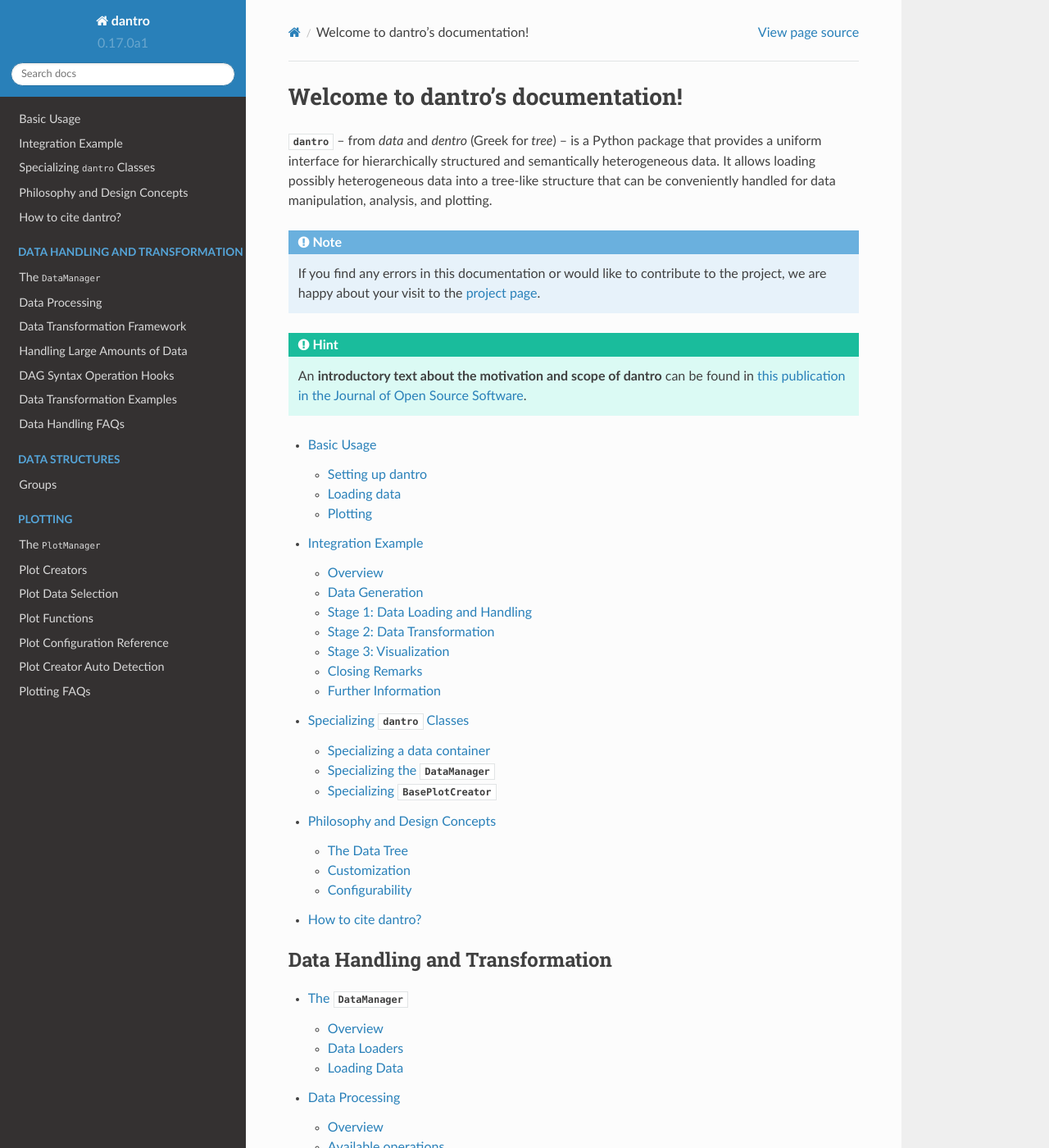
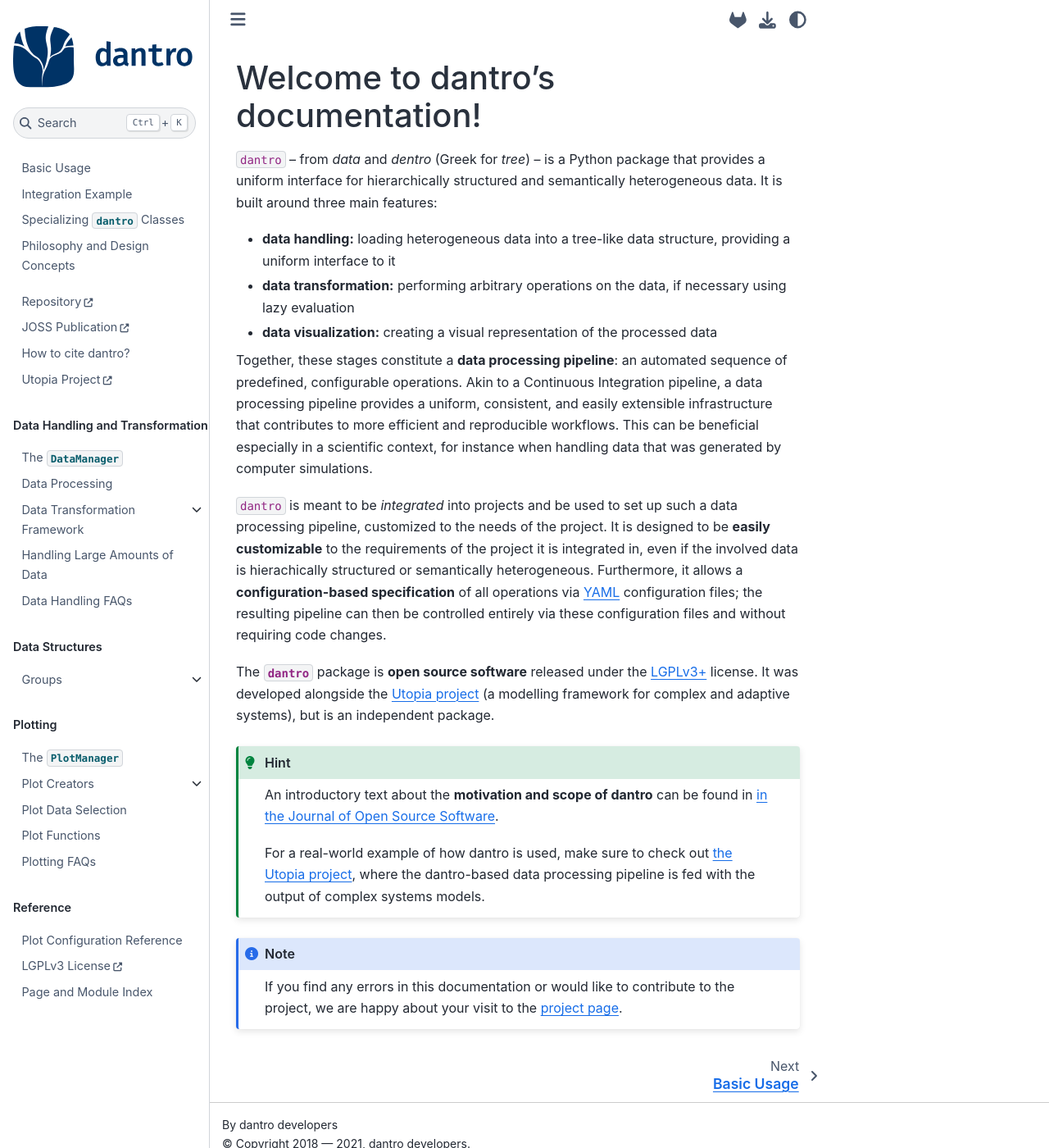
Before and after one commit to utopia-foss/dantro, a Sphinx documentation site: the page built from doc/index.rst, in a window 1280 px wide and 1400 px high. Shown: the whole window at 82% size. Built offline with Sphinx 7.4.7 and the Sphinx Book theme 1.1.4, drawn with Linux system fonts in a browser that asks for light colours; pages that are not in the unit, such as notebooks, are missing from menus; some of the changed text lies outside the part shown.

Commit message:
Use Sphinx Book Theme & improve docs structure and design

```diff
--- /dev/null
+++ b/doc/_static/css/custom.css
@@ -0,0 +1,34 @@
+/*
+dantro-specific customizations to the Sphinx Book Theme
+=======================================================
+
+For some adjustments, the !important tag is required to overwrite dominant
+theme-specific values.
+
+To assign a specific class to some content, use the following sphinx directive:
+
+    .. cssclass:: my-class
+
+        Lorem ipsum dolor sit amet ...
+*/
+
+
+/* Markup `contents` diretive in a more appealing way */
+div.contents {
+    /* Light blue background */
+    /* background-color: #F7F9FF; */ /* Utopia's light blue */
+    background-color: rgba(var(--pst-color-admonition-note), 0.04);
+
+    /* Style like admonition boxes */
+    border-radius: .1rem;
+    box-shadow: 0 .2rem .5rem rgba(0,0,0,.05),0 0 .05rem rgba(0,0,0,.1);
+    border-left: .2rem solid;
+    border-color: rgba(var(--pst-color-admonition-note), 1);
+}
+
+
+/* In lists, adjust margins to be more asymmetic than the default (12px) */
+ul, ol {
+    margin-top: 4px !important;
+    margin-bottom: 8px !important;
+}
--- a/doc/conf.py
+++ b/doc/conf.py
@@ -74,7 +74,7 @@ def setup(app):
 # -- Project information -----------------------------------------------------
 
 project = "dantro"
-copyright = "2020, dantro developers"
+copyright = "2018 — 2021, dantro developers"
 author = "dantro developers"
 
 # The short X.Y version
@@ -149,18 +149,29 @@ autodoc_default_options = {
 # The theme to use for HTML and HTML Help pages.  See the documentation for
 # a list of builtin themes.
 #
-html_theme = "sphinx_rtd_theme"
+html_theme = "sphinx_book_theme"
 
 # Theme options are theme-specific and customize the look and feel of a theme
 # further.  For a list of options available for each theme, see the
 # documentation.
 #
-# html_theme_options = {}
+html_theme_options = {
+    "repository_url": "https://ts-gitlab.iup.uni-heidelberg.de/utopia/dantro",
+    "use_repository_button": True,
+    "use_issues_button": True,
+    "use_edit_page_button": False,  # NOTE Not working with GitLab repos yet
+    "use_download_button": True,
+    "use_fullscreen_button": False,
+}
+
 
 # Add any paths that contain custom static files (such as style sheets) here,
 # relative to this directory. They are copied after the builtin static files,
 # so a file named "default.css" will overwrite the builtin "default.css".
-html_static_path = []
+html_static_path = ["_static"]
+
+# Custom CSS files, assumed one of `html_static_path`
+html_css_files = ["css/custom.css"]
 
 # Custom sidebar templates, must be a dictionary that maps document names
 # to template names.
@@ -171,6 +182,13 @@ html_static_path = []
 # 'searchbox.html']``.
 #
 # html_sidebars = {}
+
+
+# Title, Logo, Favicon
+#
+html_title = ""
+html_logo = "_static/img/logo_blue.svg"
+html_favicon = "_static/img/favicon.png"
 
 
 # -- Options for HTMLHelp output ---------------------------------------------
--- a/doc/index.rst
+++ b/doc/index.rst
@@ -1,61 +1,87 @@
 Welcome to dantro's documentation!
 ==================================
 
-:py:mod:`dantro` – from *data* and *dentro* (Greek for *tree*) – is a Python package that provides a uniform interface for hierarchically structured and semantically heterogeneous data.
-It allows loading possibly heterogeneous data into a tree-like structure that can be conveniently handled for data manipulation, analysis, and plotting.
+``dantro`` – from *data* and *dentro* (Greek for *tree*) – is a Python package that provides a uniform interface for hierarchically structured and semantically heterogeneous data.
+It is built around three main features:
+
+-  **data handling:** loading heterogeneous data into a tree-like data structure, providing a uniform interface to it
+-  **data transformation:** performing arbitrary operations on the data, if necessary using lazy evaluation
+-  **data visualization:** creating a visual representation of the processed data
+
+Together, these stages constitute a **data processing pipeline**:
+an automated sequence of predefined, configurable operations.
+Akin to a Continuous Integration pipeline, a data processing pipeline provides a uniform, consistent, and easily extensible infrastructure that contributes to more efficient and reproducible workflows.
+This can be beneficial especially in a scientific context, for instance when handling data that was generated by computer simulations.
+
+``dantro`` is meant to be *integrated* into projects and be used to set up such a data processing pipeline, customized to the needs of the project.
+It is designed to be **easily customizable** to the requirements of the project it is integrated in, even if the involved data is hierachically structured or semantically heterogeneous.
+Furthermore, it allows a **configuration-based specification** of all operations via `YAML <https://en.wikipedia.org/wiki/YAML>`_ configuration files; the resulting pipeline can then be controlled entirely via these configuration files and without requiring code changes.
+
+The :py:mod:`dantro` package is **open source software** released under the `LGPLv3+ <https://www.gnu.org/licenses/lgpl-3.0.html>`_ license.
+It was developed alongside the `Utopia project <https://ts-gitlab.iup.uni-heidelberg.de/utopia/utopia>`_ (a modelling framework for complex and adaptive systems), but is an independent package.
+
+.. hint::
+
+    An introductory text about the **motivation and scope of dantro** can be found in `in the Journal of Open Source Software <https://doi.org/10.21105/joss.02316>`_.
+
+    For a real-world example of how dantro is used, make sure to check out `the Utopia project <https://utopia-project.org/>`_, where the dantro-based data processing pipeline is fed with the output of complex systems models.
 
 .. note::
 
     If you find any errors in this documentation or would like to contribute to the project, we are happy about your visit to the `project page <https://ts-gitlab.iup.uni-heidelberg.de/utopia/dantro>`_.
 
-.. hint::
-
-    An **introductory text about the motivation and scope of dantro** can be found in `this publication in the Journal of Open Source Software <https://doi.org/10.21105/joss.02316>`_.
-
 
 .. toctree::
-    :maxdepth: 2
+    :hidden:
 
     usage
     integrating
     specializing
     philosophy
+
+.. toctree::
+    :hidden:
+
+    Repository <https://ts-gitlab.iup.uni-heidelberg.de/utopia/dantro>
+    JOSS Publication <https://doi.org/10.21105/joss.02316>
     how-to-cite
+    Utopia Project <https://utopia-project.org/>
 
 .. toctree::
     :caption: Data Handling and Transformation
-    :maxdepth: 2
-    :glob:
+    :maxdepth: 3
+    :hidden:
 
     data_io/data_mngr
     data_io/data_ops
     data_io/transform
     data_io/large_data
-    data_io/*
+    data_io/faq
 
 .. toctree::
     :caption: Data Structures
-    :maxdepth: 2
+    :maxdepth: 3
+    :hidden:
 
     data_structures/index
 
 .. toctree::
     :caption: Plotting
-    :maxdepth: 2
-    :glob:
+    :maxdepth: 3
+    :hidden:
 
     plotting/plot_manager
     plotting/plot_creators
     plotting/plot_data_selection
     plotting/plot_functions
-    plotting/plot_cfg_ref
-    plotting/*
+    plotting/faq
 
 .. toctree::
-    :caption: API Reference
-    :maxdepth: 1
+    :caption: Reference
+    :maxdepth: 2
+    :hidden:
 
-    dantro API Reference <api/dantro>
-
-* :ref:`genindex`
-* :ref:`modindex`
+    API Reference <api/dantro>
+    plotting/plot_cfg_ref
+    LGPLv3 License <https://www.gnu.org/licenses/lgpl-3.0.html>
+    index_pages
--- /dev/null
+++ b/doc/index_pages.rst
@@ -0,0 +1,6 @@
+
+Page and Module Index
+=====================
+
+* :ref:`Page Index <genindex>`
+* :ref:`Python Module Index <modindex>`
--- a/doc/plotting/plot_creators.rst
+++ b/doc/plotting/plot_creators.rst
@@ -6,10 +6,6 @@ Plot Creators
 Within the plotting framework, the plot creators are the classes that perform all the actual plotting work.
 This document describes what they are and how they can be used.
 
-.. contents::
-   :local:
-   :depth: 2
-
 For further reading on the individual plot creators, see:
 
 .. toctree::
--- a/doc/usage.rst
+++ b/doc/usage.rst
@@ -16,9 +16,9 @@ For installation instructions, have a look at the README.
     Specifically, these examples do **not** show how dantro can be specialized for your use case and integrated into your workflow.
     For that, see :doc:`specializing` and :doc:`integrating`, respectively.
 
-.. note::
+.. hint::
 
-    The code snippets shown on this page are implemented as test cases to assert that they function as intended.
+    The code snippets shown on this page are implemented as **test cases** to assert that they function as intended.
     To have a look at the full source code used in the examples below, you can :download:`download the relevant file <../tests/test_doc_examples.py>` or `view it online <https://ts-gitlab.iup.uni-heidelberg.de/utopia/dantro/-/blob/master/tests/test_doc_examples.py>`_.
 
     Note that the integration into the test framework requires some additional code in those files, e.g. to generate dummy data.
```
Also changed, not shown: other parts of doc/plotting/plot_creators.rst (+1 -0 lines), doc/data_io/transform.rst (+7 -0 lines), doc/how-to-cite.rst (+14 -1 lines), setup.py (+10 -8 lines), doc/_static/img/favicon.png (added), doc/_static/img/logo_blue.svg (added), doc/_static/img/logo_green.svg (added).
